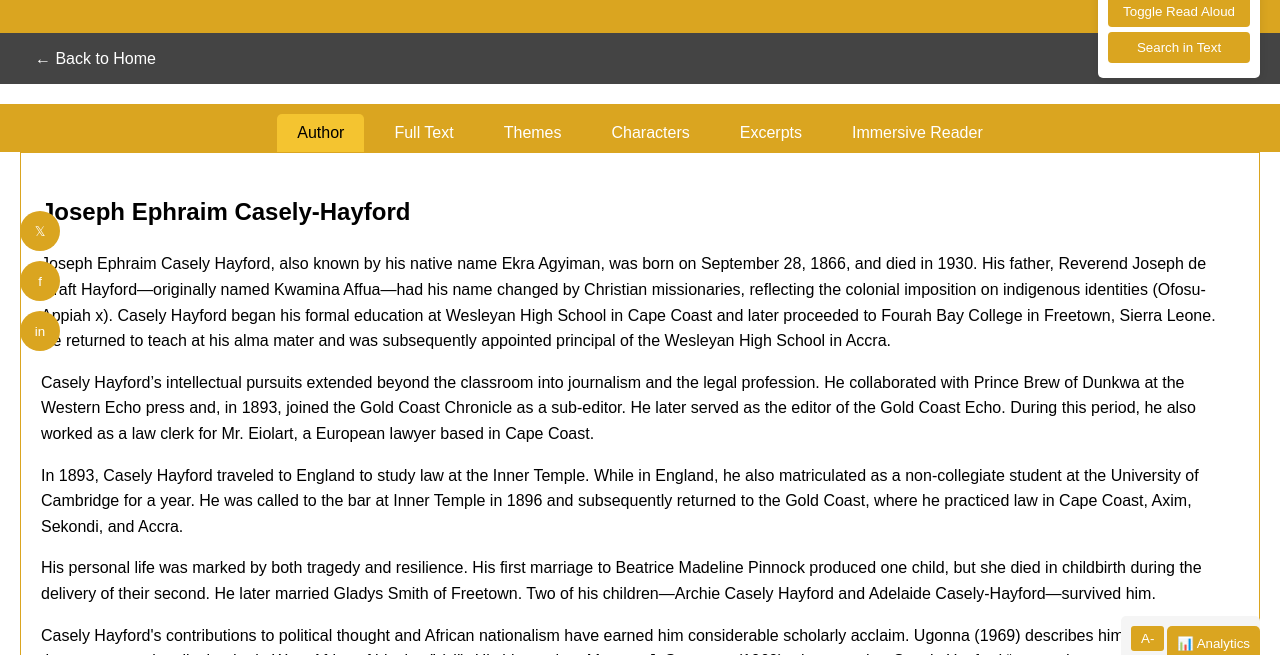
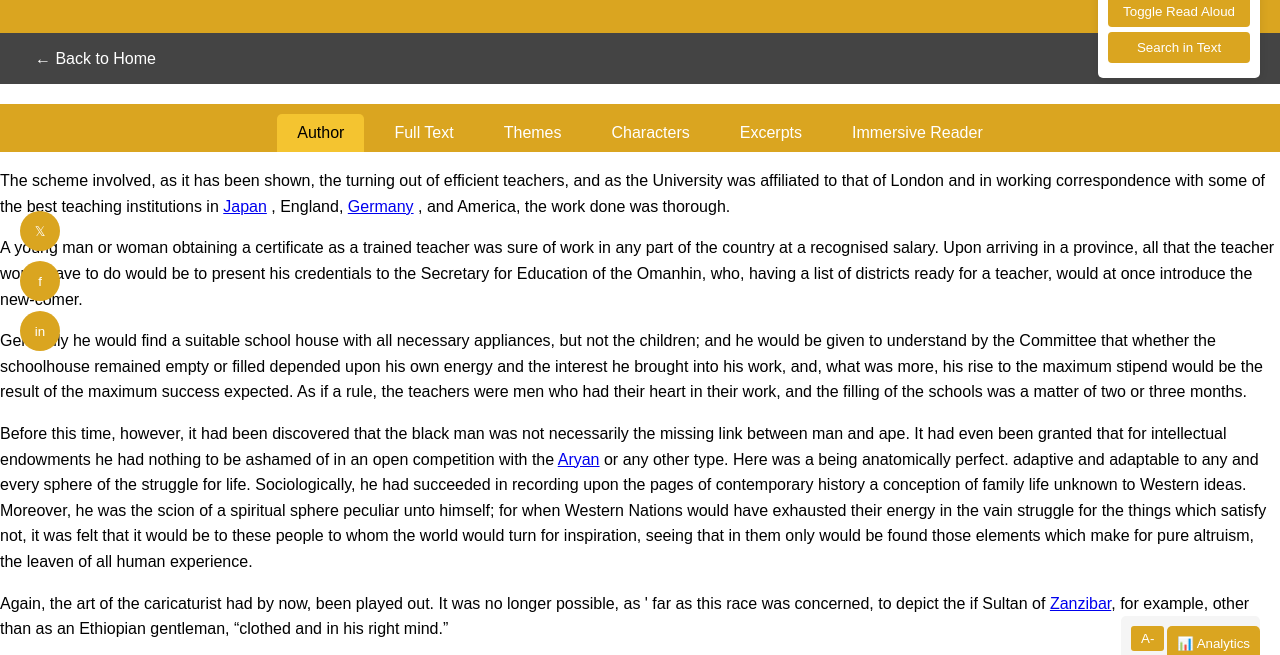
Before and after one commit to akuaagyeiwaa/The-Gold-Coast-Novels, a website built with webpack: page ethiopia_unbound.html in a window 1280 px wide. Shown: the part 119-774 px from the top of the page. Built offline with nearby package versions, Linux system fonts and the light colour scheme.

Commit message:
commit changes to text

```diff
--- a/ethiopia_unbound.html
+++ b/ethiopia_unbound.html
@@ -415,7 +415,7 @@
                 <button class="tab-button" onclick="openTab(event, 'immersive')">Immersive Reader</button>
             </div>
 
-            <div id="author" class="tab-content active">
+            <div id="author" class="tab-content">
                 <h2>Joseph Ephraim Casely-Hayford</h2>
                 <div class="author-info">
 
```
